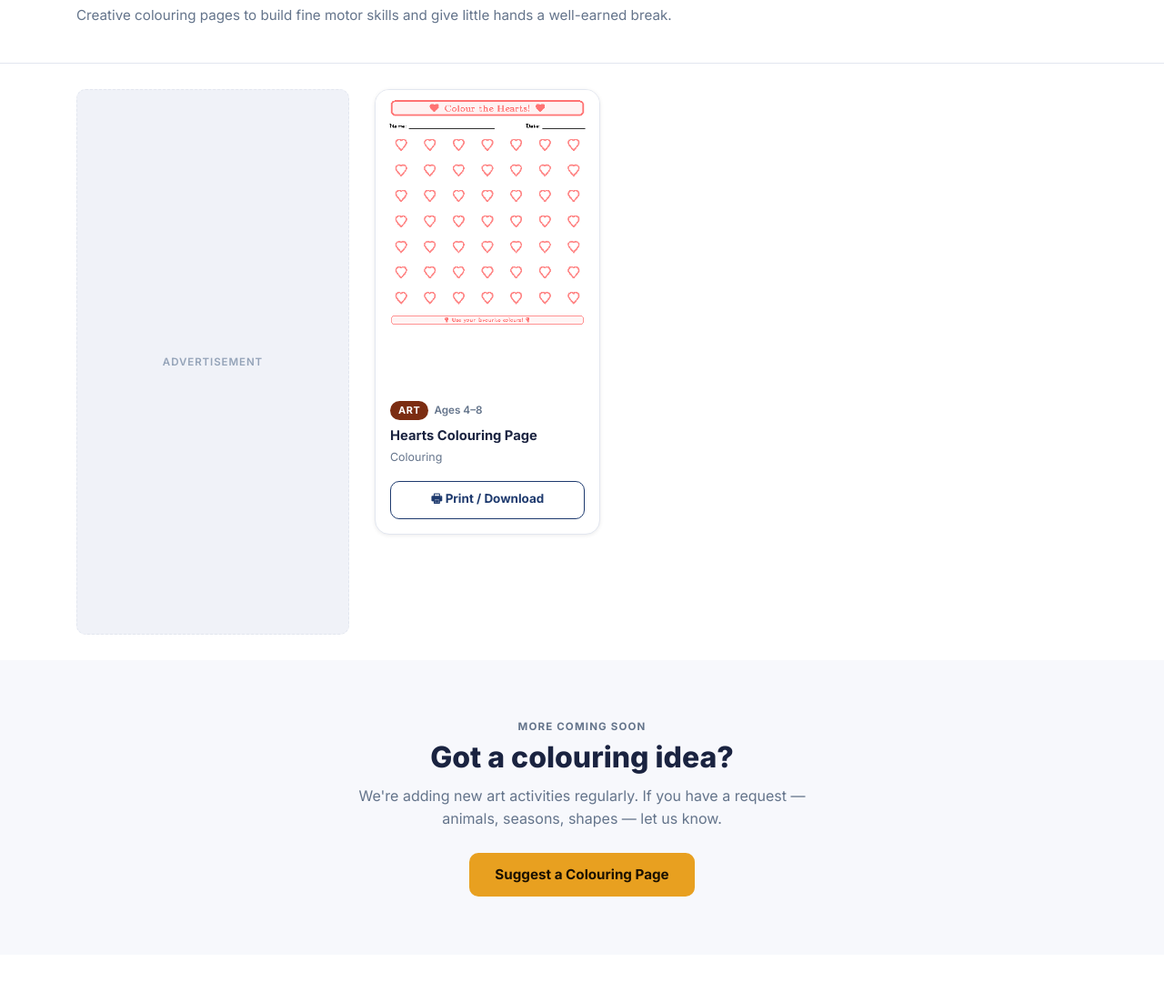
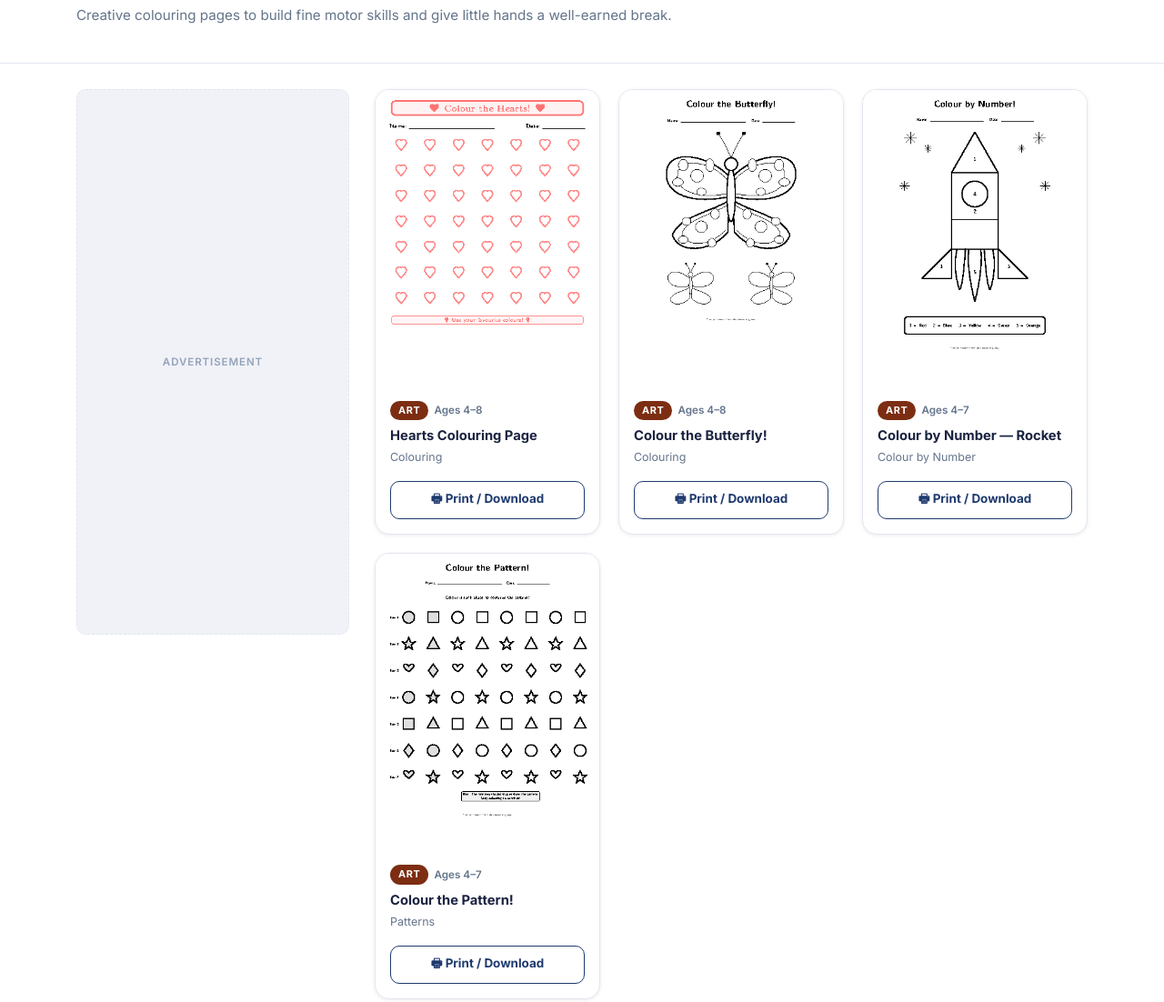
Before and after one commit to usmankhaliduaeu-lab/abclearning-site, a plain HTML site: page art.html in a window 1280 px wide. Shown: the part 282-1384 px from the top of the page at 91% size. Drawn offline with Linux system fonts and the light colour scheme.

Commit message:
Add 3 approved art worksheets: butterfly, colour-by-number, pattern
- coloring-butterfly: butterfly with 2 small ones at the bottom
- coloring-colour-by-number: rocket with 5 colour zones + key
- coloring-pattern: 7 rows of ABAB shape patterns
- Updated Art category count: 1 → 4
- Updated total count: 33 → 36

Co-Authored-By: Claude Sonnet 4.6 <noreply@anthropic.com>

```diff
--- a/data.json
+++ b/data.json
@@ -362,6 +362,39 @@
       "pdf": "pdfs/hearts-coloring-page.pdf",
       "thumbnail": "thumbnails/hearts-coloring-page.png",
       "tags": ["colouring", "hearts", "art", "fine motor"]
+    },
+    {
+      "id": "coloring-butterfly",
+      "title": "Colour the Butterfly!",
+      "skill": "Art",
+      "topic": "Colouring",
+      "ageMin": 4,
+      "ageMax": 8,
+      "pdf": "pdfs/coloring-butterfly.pdf",
+      "thumbnail": "thumbnails/coloring-butterfly.png",
+      "tags": ["colouring", "butterfly", "art", "fine motor"]
+    },
+    {
+      "id": "coloring-colour-by-number",
+      "title": "Colour by Number — Rocket",
+      "skill": "Art",
+      "topic": "Colour by Number",
+      "ageMin": 4,
+      "ageMax": 7,
+      "pdf": "pdfs/coloring-colour-by-number.pdf",
+      "thumbnail": "thumbnails/coloring-colour-by-number.png",
+      "tags": ["colour by number", "rocket", "numbers", "art", "colouring"]
+    },
+    {
+      "id": "coloring-pattern",
+      "title": "Colour the Pattern!",
+      "skill": "Art",
+      "topic": "Patterns",
+      "ageMin": 4,
+      "ageMax": 7,
+      "pdf": "pdfs/coloring-pattern.pdf",
+      "thumbnail": "thumbnails/coloring-pattern.png",
+      "tags": ["patterns", "shapes", "art", "colouring", "sequencing"]
     }
   ]
 }
```
Also changed, not shown: index.html (+3 -3 lines), worksheets.html (+2 -2 lines), thumbnails/coloring-butterfly.png (added), thumbnails/coloring-colour-by-number.png (added), thumbnails/coloring-pattern.png (added), 3 other files.
